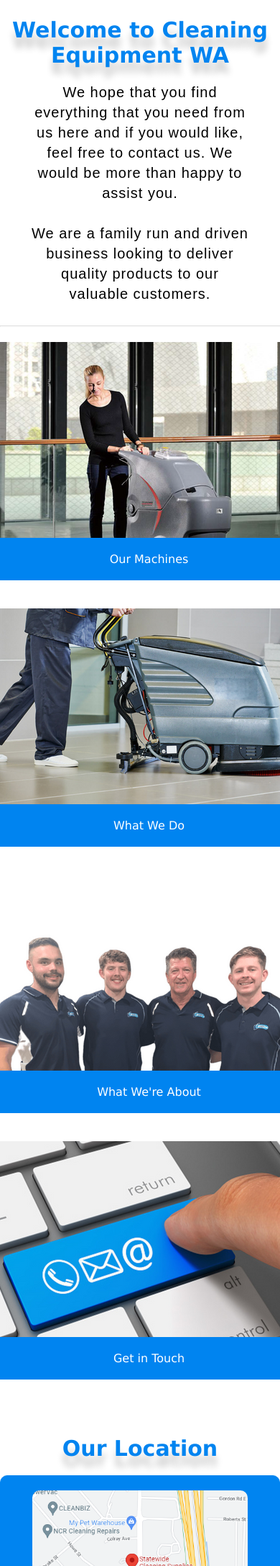
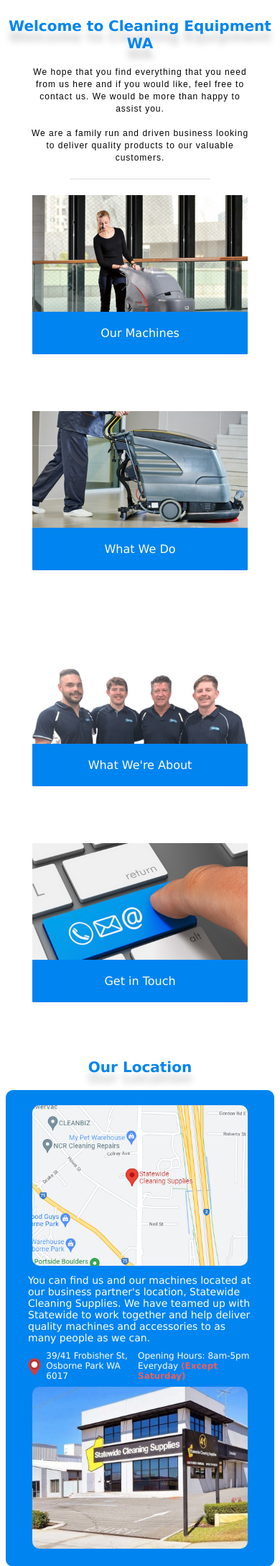
Before and after one commit to demstar16/cewa, a Django app: page / in a window 390 px wide; the page is wider, and only the part inside the window is pictured. Shown: the part 96-2271 px from the top of that part at 72% size. Run offline with Django 4.2, Linux system fonts and the light colour scheme.

Commit message:
mobile styling changes
a lot of media query code

```diff
--- a/cewa_site/cewa_app/static/css/main.css
+++ b/cewa_site/cewa_app/static/css/main.css
@@ -218,13 +226,11 @@
 }
 
 hr {
-    margin-left: 0;
-    margin-right: 0;
-    width: 800px;
   margin: 0 auto;
   opacity: 0.3;
-    margin-top: 10px;
-    margin-bottom: 10px;
+  /* margin-top: 10px;
+  margin-bottom: 10px; */
+  width: 50%;
 }
 
 #service-videos hr {
@@ -295,7 +301,7 @@
   padding-top: 20px;
   margin-left: 100px;
   margin-right: 100px;
-    margin-top: 20px;
+  margin-top: 80px;
 }
 
 #home-boxes p {
@@ -319,13 +325,13 @@
   flex-direction: column;
   justify-content: flex-end;
   height: 300px;
-    margin-top: 70px;
   margin-left: 25px;
   max-width: fit-content;
+  margin-top: 70px;
 }
 
 .home-box img {
-    width: 450px;
+  max-width: 450px;
 }
 
 .home-box-text {
@@ -536,6 +542,7 @@
 
 .location-panel {
   display: flex;
+  flex-wrap: nowrap;
   justify-content: center;
   padding: 20px;
   max-width: 1300px;
@@ -546,7 +553,7 @@
 }
 
 .location-panel img {
-    width: 300px;
+  max-width: 300px;
   border-radius: 10px;
 }
 
@@ -565,8 +572,8 @@
 }
 
 .location-text img {
-    width: 30px;
-    height: auto;
+  max-width: 30px;
+  max-height: 40px;
 }
 
 .location-text b {
@@ -935,9 +896,19 @@
     display: none;
   }
 
+  .heading1 {
+    font-size: 20px;
+  }
+
+  #scrubbers-intro a {
+    font-size: 15px;
+  }
+
   #welcome .text {
     padding-left: 5vh;
     padding-right: 5vh;
+    font-size: 12px;
+    line-height: 17px;
   }
 
   .about-box-left {
@@ -952,12 +923,168 @@
     margin-left: 0px;
   }
 
+  #home-boxes {
+    margin-top: 0;
+    padding-top: 0;
+  }
+
+  .home-box {
+    margin-top: 0;
+    margin-left: 0;
+  }
+
+  .home-box img {
+    max-width: 300px;
+  }
+
   .location-panel {
     flex-direction: column;
+    flex-wrap: wrap;
     align-items: center;
+    margin: 0 8px;
   }
 
   .location-text img {
+    max-height: 20px;
+    max-height: 25px;
+    margin-top: 10px;
+    margin-right: 7px;
+  }
+
+  .location-panel p {
+    font-size: 14px;
+    margin-bottom: 10px;
+  }
+
+  .location-address p {
+    margin: 0 5px 0 0;
+    font-size: 12px;
+  }
+
+  #service-cards {
+    padding: 0;
+  }
+
+  .service-card {
+    margin: 5px 3px;
+    max-width: 350px;
+    max-height: 300px;
+  }
+
+  .service-card img {
+    max-width: 200px;
+    max-height: 150px;
+  }
+
+  #service-videos p {
+    padding: 5px 10px;
+    font-size: 12px;
+    line-height: 17px;
+  }
+
+  .yt-video {
+    max-width: 250px;
+    margin: 0 auto;
+  }
+
+  .product-box {
+    max-width: 300px;
+    margin-left: 0;
+  }
+
+  #products-intro p {
+    padding: 0 20px;
+    font-size: 13px;
+    line-height: 17px;
+  }
+
+  .machine-display-and-specs img {
+    margin-bottom: 10px;
+    max-width: 350px;
+  }
+
+  .machine-suited-for h1 {
+    font-size: 20px;
+    align-self: center;
+  }
+
+  .machine-suited-for p {
+    font-size: 15px;
+    padding: 0 20px;
+    text-align: center;
+  }
+
+  .machine-brochure a {
+    align-self: center;
+    font-size: 15px;
+    max-width: 80%;
+  }
+
+  #contact-form {
+    max-width: 90%;
+  }
+
+  #contact-form input {
+    max-width: 80%;
+  }
+
+  #contact-details {
+    margin-left: 20px;
+    font-size: 15px;
+  }
+
+  #contact h1 {
+    font-size: 25px;
+    margin: 0;
+    padding: 0;
+  }
+
+  #contact p {
+    font-size: 15px;
+    padding: 0 25px;
+  }
+
+  #group img {
+    max-width: 350px;
+  }
+
+  #group p {
+    font-size: 12px;
+    padding: 0 10px;
+    margin: 0;
+  }
+
+  .person-description {
+    max-width: 80%;
+  }
+
+  #about-boxes {
+    display: flex;
+    flex-direction: column;
+    justify-content: center;
+    align-items: center;
+    max-width: 90%;
+  }
+
+  .about-box-left,
+  .about-box-right {
+    max-width: 100%;
+  }
+
+  .person-description h2 {
+    font-size: 20px;
+  }
+
+  .mobile-hide {
     display: none;
   }
+
+  .mobile-show {
+    display: block;
   }
+
+
+  #footer p {
+    font-size: 12px;
+  }
+}
```
Also changed, not shown: other parts of cewa_site/cewa_app/static/css/main.css (+15 -53 lines). Lines whose indentation alone changed are shown as unchanged.
